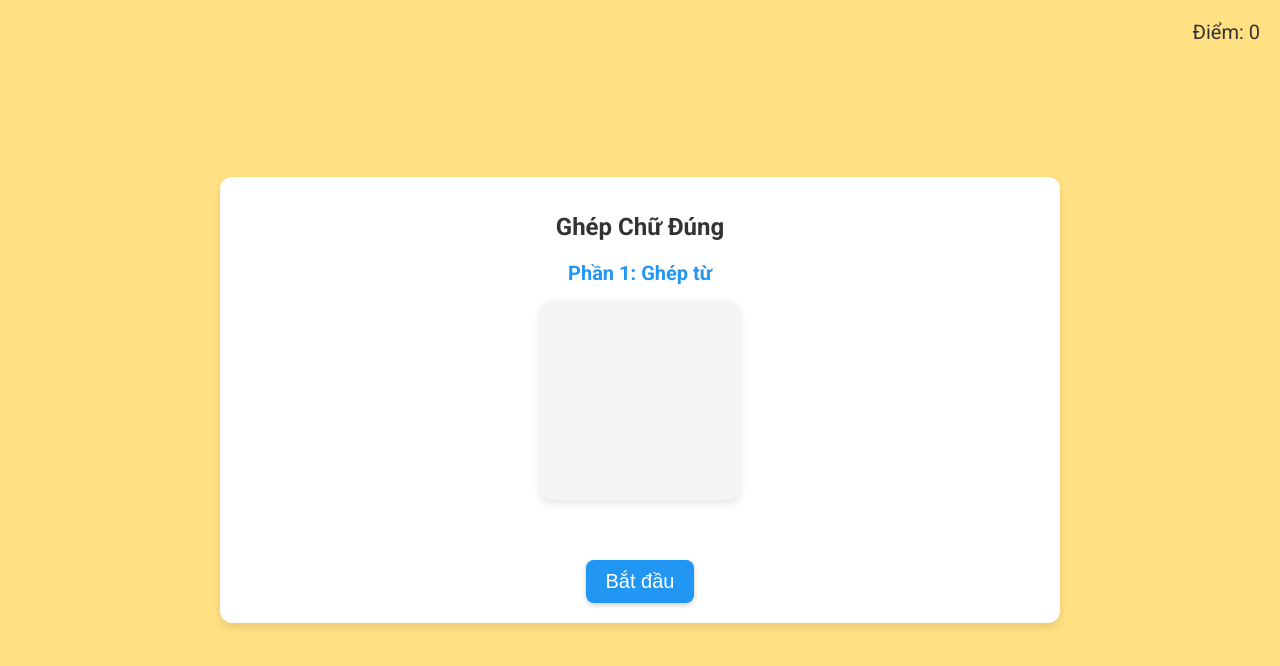
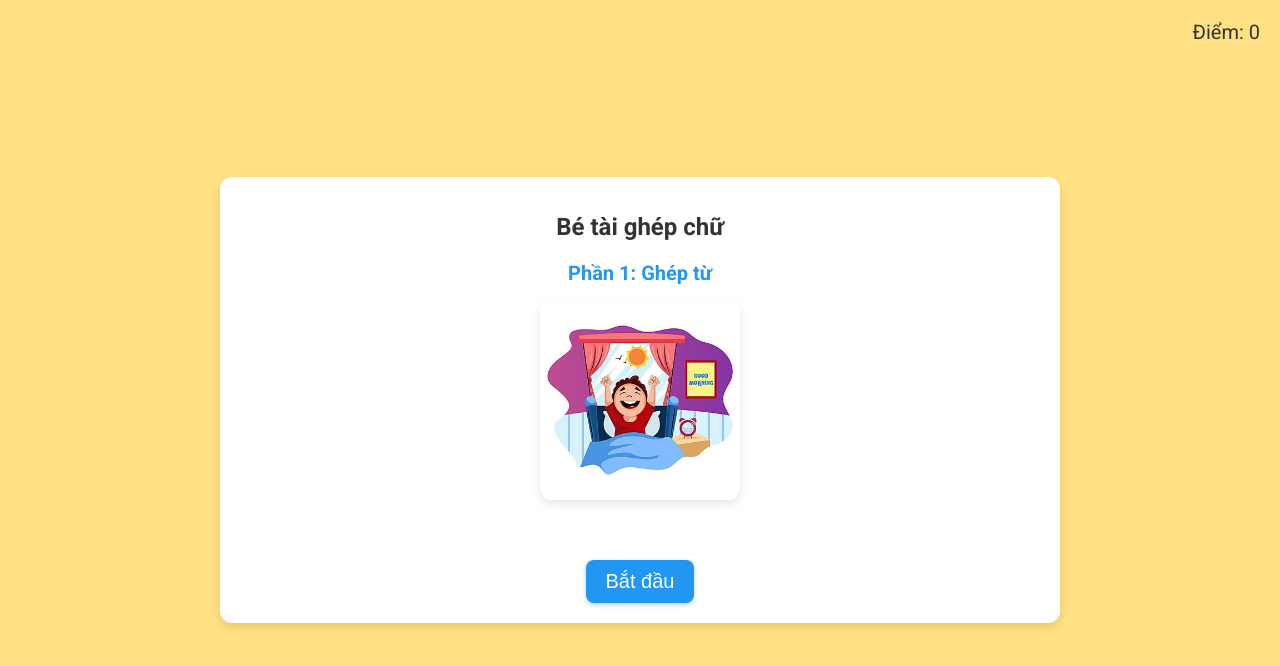
Before and after one commit to binlinhdh/be-tai-ghep-chu, a plain HTML site: page index.html in a window 1280 px wide. Drawn offline with nearby package versions, Linux system fonts and the light colour scheme.

Commit message:
Thay alt & title

```diff
--- a/index.html
+++ b/index.html
@@ -3,17 +3,19 @@
 <head>
     <meta charset="UTF-8">
     <meta name="viewport" content="width=device-width, initial-scale=1.0">
-    <title>Ghép Chữ Đúng</title>
+    <title>Bé tài ghép chữ</title>
     <link href="https://fonts.googleapis.com/css2?family=Roboto:wght@400;700&display=swap" rel="stylesheet">
     <link rel="stylesheet" href="styles.css">
     <script src="https://cdn.jsdelivr.net/npm/canvas-confetti@1.5.1/dist/confetti.browser.min.js"></script>
 </head>
 <body class="start-screen">
     <div id="game-container" class="start-screen">
-        <h1>Ghép Chữ Đúng</h1>
+        <h1>Bé tài ghép chữ</h1>
         <div id="game-phase">Phần 1: Ghép từ</div>
         <div id="word-display">
-            <div id="word-image-container"></div>
+            <div id="word-image-container">
+                <img src="images/cau/bé vừa ngủ dậy.jpg" alt="logo">
+            </div>
             <div id="word-blanks"></div>
         </div>
         <div id="letters-container"></div>
--- a/script.js
+++ b/script.js
@@ -238,7 +238,7 @@ function calculateDisplayTime(text) {
     const charCount = text.replace(/\s/g, '').length;
 
     // Thời gian cơ bản cho mỗi từ
-    const baseTimePerWord = 1800; // 1.8 giây cho mỗi từ
+    const baseTimePerWord = 1500; // 1.8 giây cho mỗi từ
 
     // Thời gian cơ bản cho mỗi ký tự
     const baseTimePerChar = 300; // 0.3 giây cho mỗi ký tự
```
